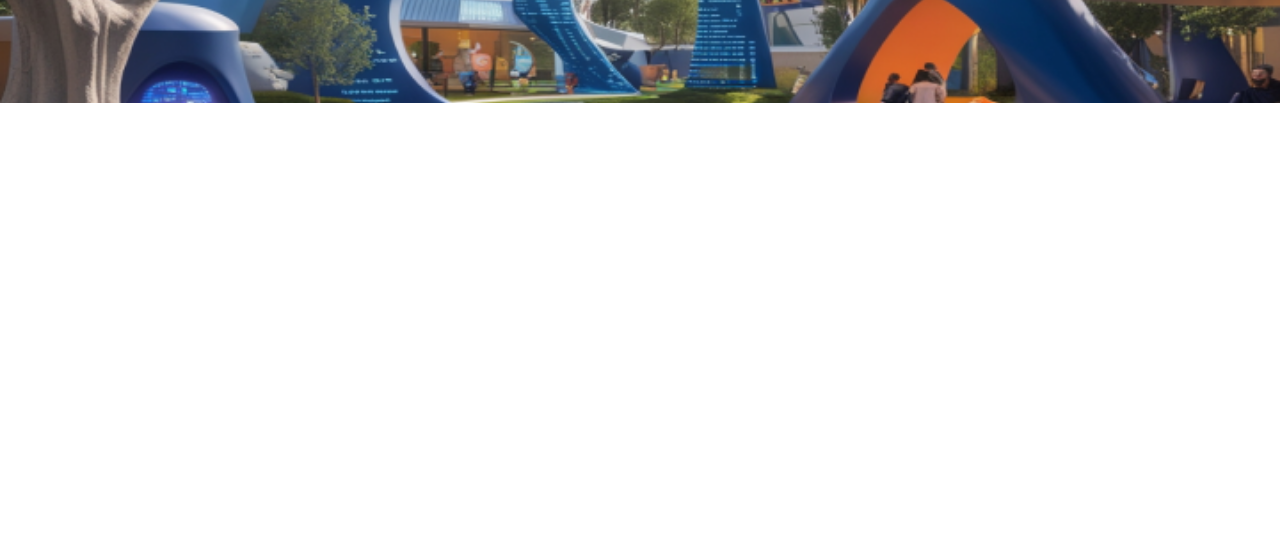
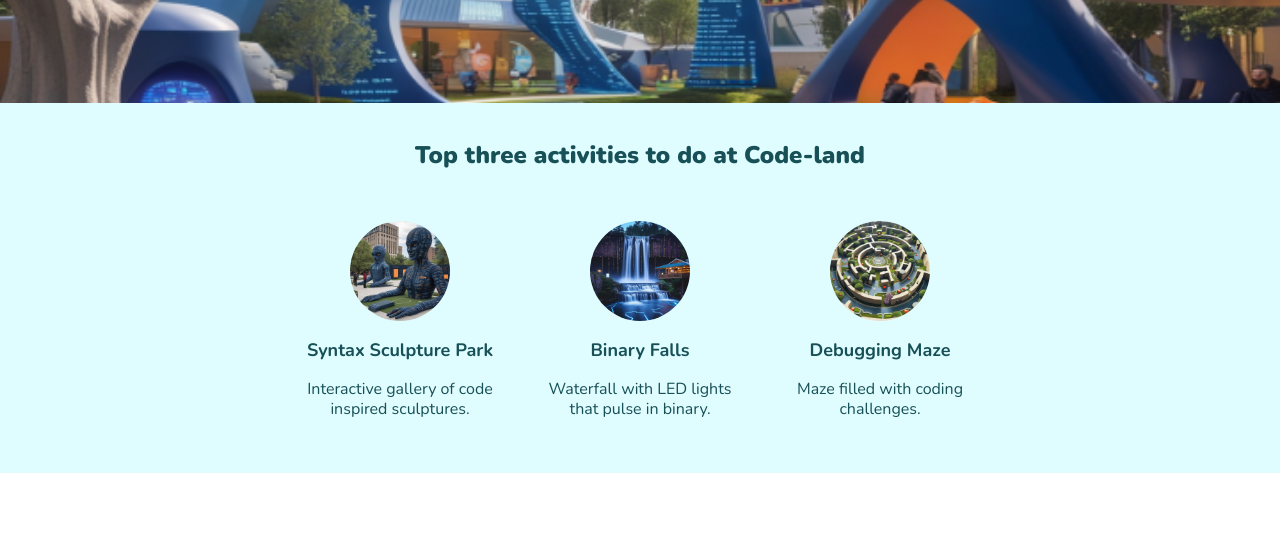
Before and after one commit to ipaulaa/hometown-homepage, a plain HTML site: page index.html in a window 1280 px wide. Shown: the part 243-800 px from the top of the page. Drawn offline with nearby package versions, Linux system fonts and the light colour scheme.

Commit message:
feat: implement activities

```diff
--- a/index.html
+++ b/index.html
@@ -7,8 +7,7 @@
     <link rel="preconnect" href="https://fonts.gstatic.com" crossorigin />
     <link
       rel="stylesheet"
-      href="https://fonts.googleapis.com/css2?family=Nunito:ital,wght@0,300;0,400;0,700;0,800;0,900;1,300&display=swap"
-    />
+      href="https://fonts.googleapis.com/css2?family=Nunito:ital,wght@0,300;0,400;0,700;0,800;0,900;1,300&display=swap" />
 
     <link rel="stylesheet" href="styles/reset.css" />
     <link rel="stylesheet" href="styles/style.css" />
@@ -18,5 +17,27 @@
       <h1>Visit Code-land</h1>
       <h2>Where code meets creativity, and every line tells a story.</h2>
     </header>
+    <main>
+      <section class="activities">
+        <h2>Top three activities to do at Code-land</h2>
+        <div>
+          <a href="#" class="activity">
+            <img src="images/syntax-park.jpeg" alt="Syntax Sculpture Park" />
+            <h3>Syntax Sculpture Park</h3>
+            <p>Interactive gallery of code inspired sculptures.</p>
+          </a>
+          <a href="#" class="activity">
+            <img src="images/binary-falls.jpeg" alt="Binary Falls" />
+            <h3>Binary Falls</h3>
+            <p>Waterfall with LED lights that pulse in binary.</p>
+          </a>
+          <a href="#" class="activity">
+            <img src="images/debugging-maze.jpeg" alt="Debugging Maze" />
+            <h3>Debugging Maze</h3>
+            <p>Maze filled with coding challenges.</p>
+          </a>
+        </div>
+      </section>
+    </main>
   </body>
 </html>
--- a/styles/style.css
+++ b/styles/style.css
@@ -1,6 +1,9 @@
 body {
   color: #f6feff;
+  text-align: center;
   font-family: "Nunito", sans-serif;
+
+  line-height: 1;
 }
 
 header {
@@ -13,8 +16,6 @@ header {
   justify-content: center;
   align-items: center;
   gap: 20px;
-
-  text-align: center;
 }
 
 h1 {
@@ -24,11 +25,10 @@ h1 {
   text-shadow: 0 0 4px #000;
 
   font-size: 2rem;
-  line-height: 1;
   font-weight: 800;
 }
 
-h2 {
+header h2 {
   width: 360px;
   padding: 8px 24px;
   border-radius: 10px;
@@ -40,3 +40,59 @@ h2 {
   line-height: 1.4;
   font-weight: 700;
 }
+
+section {
+  padding: 40px 35px;
+}
+
+.activities {
+  color: #175056;
+  background: #dffcff;
+}
+
+h2 {
+  margin-bottom: 40px;
+  font-size: 1.5rem;
+  font-weight: 900;
+}
+
+.activities div {
+  display: flex;
+  justify-content: center;
+  align-items: center;
+}
+
+.activity {
+  display: flex;
+  justify-content: center;
+  align-items: center;
+
+  flex-direction: column;
+  padding: 10px 20px;
+  width: 240px;
+  gap: 20px;
+
+  border: 4px solid transparent;
+}
+
+.activity:hover {
+  border-radius: 10px;
+  background: #f6feff;
+  border-color: #175056;
+}
+
+.activity img {
+  width: 100px;
+  height: 100px;
+  border-radius: 50%;
+}
+
+h3 {
+  font-size: 1.125rem;
+  font-weight: 700;
+}
+
+.activity p {
+  line-height: 1.25;
+  font-weight: 300;
+}
```
Also changed, not shown: images/binary-falls.jpeg (added), images/debugging-maze.jpeg (added), images/syntax-park.jpeg (added).
